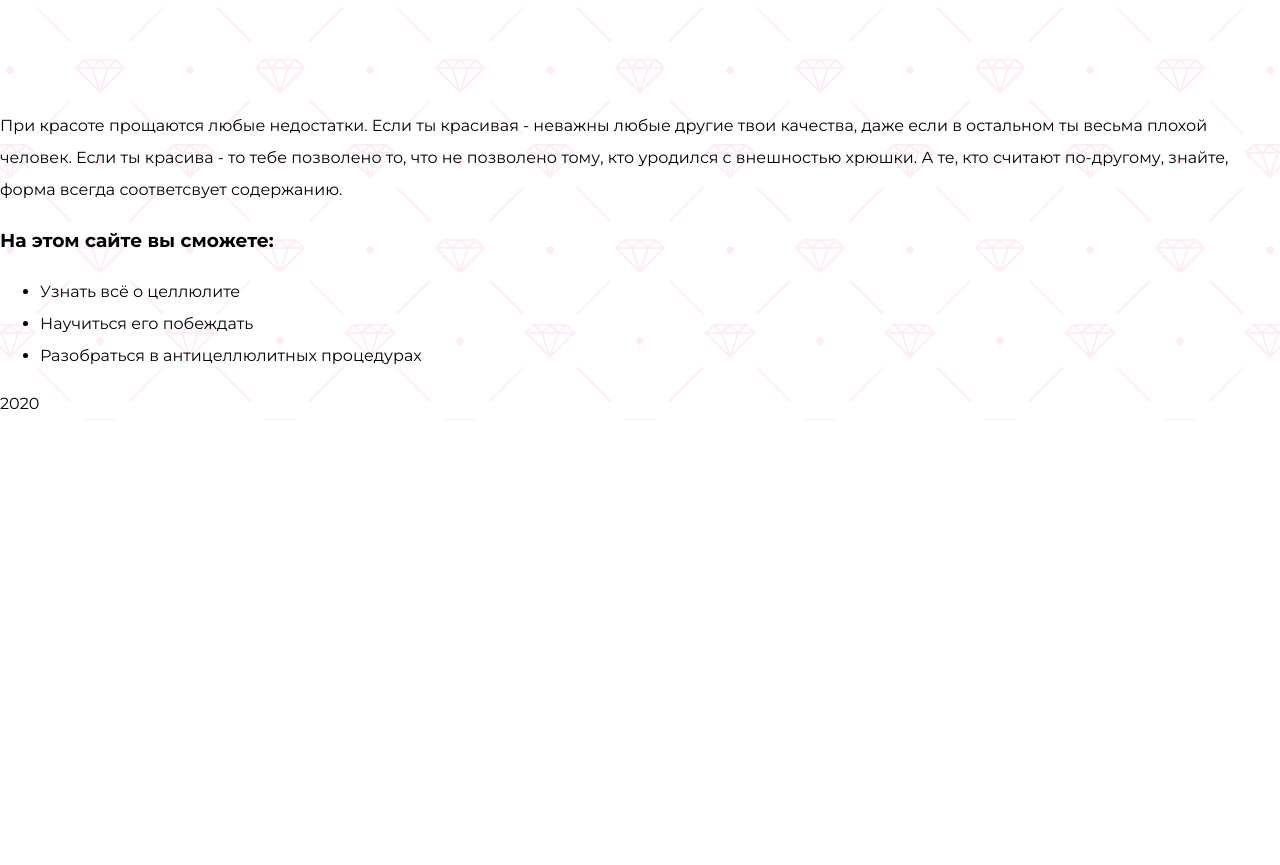
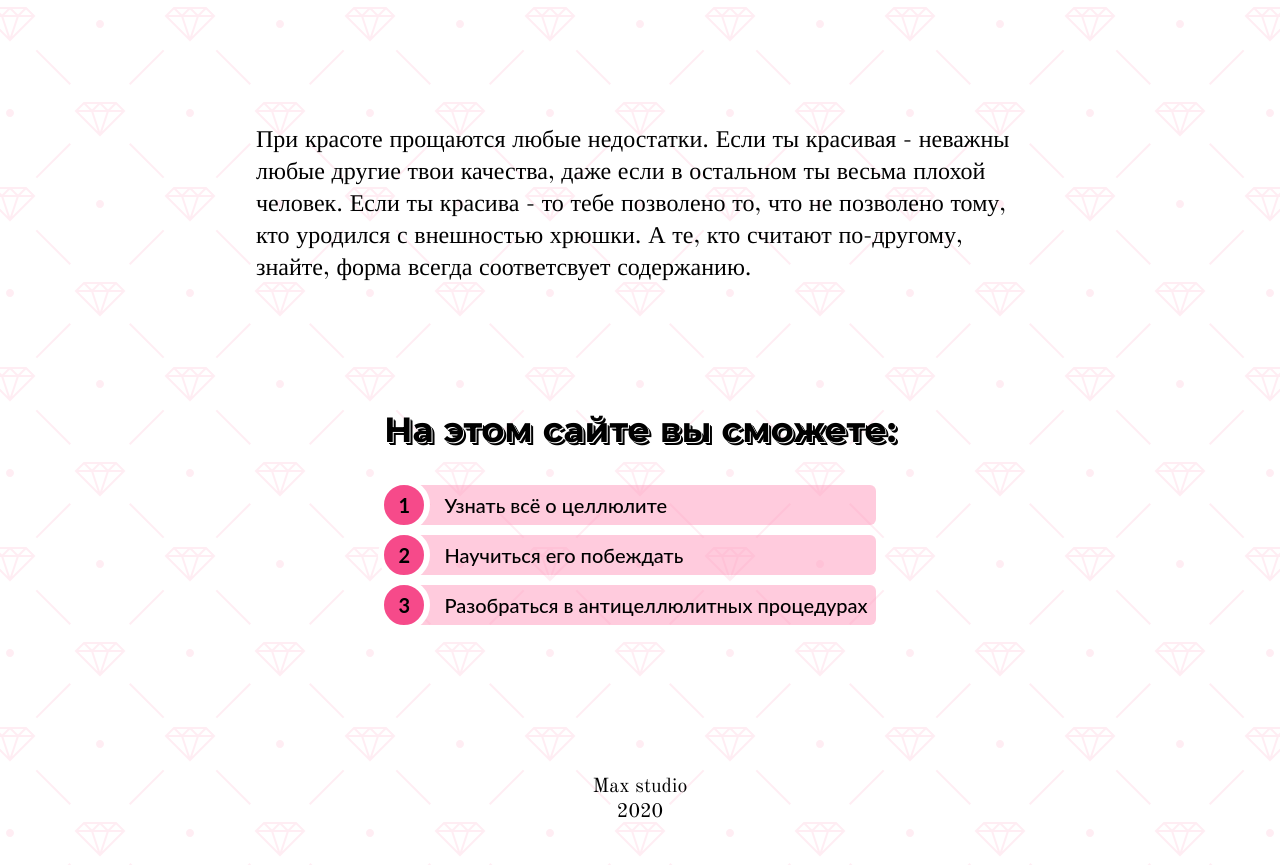
Before and after one commit to mitrokhin-max/beatiful, a plain HTML site: page index.html in a window 1280 px wide. Shown: the part 637-1502 px from the top of the page. Before the commit the page ends 1057 px from the top, so only its background shows below. Drawn offline with nearby package versions, Linux system fonts and the light colour scheme.

Commit message:
замена файлов

```diff
--- a/index.html
+++ b/index.html
@@ -35,27 +35,29 @@
        </div>
       </section>
 
-     <section>
+     <section class="text">
       <div>
         <p>При красоте прощаются любые недостатки. Если ты красивая - неважны любые другие твои качества, даже если в остальном ты весьма плохой человек. Если ты красива - то тебе позволено то, что не позволено тому, кто уродился с внешностью хрюшки. А те, кто считают по-другому, знайте, форма всегда соответсвует содержанию.</p>
       </div>
      </section>
 
-     <section>
-      <div>
-        <h3>На этом сайте вы сможете:</h3>
-        <ul>
-          <li>Узнать всё о целлюлите</li>
-          <li>Научиться его побеждать</li>
-          <li>Разобраться в антицеллюлитных процедурах</li>
-          </ul>
-          </div>
+     <section class="spiski">
+
+        <div class="zg"><h3>На этом сайте вы сможете:</h3></div>
+
+        <ol class="rounded">
+          <li><a href="#">Узнать всё о целлюлите</a></li>
+          <li><a href="#">Научиться его побеждать</a></li>
+          <li><a href="#">Разобраться в антицеллюлитных процедурах</a></li>
+        </ol>
+
       </section>
 
           </main>
 
 
-    <footer>
+    <footer class="page-footer">
+      Max studio<br>
       2020
     </footer>
 
--- a/style.css
+++ b/style.css
@@ -23,13 +23,13 @@ body {
   display: inline-block;
   margin: 20px;
   padding: 0 10px;
+  font-family: "Old Standard TT", "Times", "Times New Roman", serif;
   color: #fff;
   background-color: #f64a8a;
-
 }
 
 h1 {
-  font-size: 30px;
+  font-size: 35px;
   line-height: 0;
 }
 
@@ -63,7 +63,7 @@ nav a:focus {
   height: 500px;
   background-image: url("img/women.svg");
   background-repeat: no-repeat;
-  background-position-x: 70%;
+  background-position-x: 80%;
   background-position-y: 40%;
   background-size: 20%;
 }
@@ -112,3 +112,76 @@ blockquote cite {
 font-style: normal;
 text-transform: uppercase;
 }
+
+.text {
+  margin: 0 20%;
+  font-size: 24px;
+  font-weight: 500;
+  font-family: "Old Standard TT", "Times", "Times New Roman", serif;
+}
+
+.spiski {
+  margin: 100px 0;
+  display: flex;
+  flex-direction: column;
+  align-items: center;
+  align-content: stretch;
+}
+
+.zg {
+  width: auto;
+}
+
+.spiski div h3 {
+  line-height: 20px;
+  color: #000;
+  font-size: 35px;
+  text-shadow: 1px 1px white, 2px 2px black, 3px 3px black;
+}
+
+.rounded {
+width: auto;
+counter-reset: li;
+list-style: none;
+font: 20px 'Lato', sans-serif;
+font-weight: 500;
+padding: 0;
+display: inline-block;
+margin: auto;
+}
+.rounded a {
+position: relative;
+display: block;
+padding: .4em .4em .4em 2em;
+margin: .5em 0;
+background: rgba(255, 151, 187, 0.5);
+color: #000;
+text-decoration: none;
+border-radius: .3em;
+transition: .3s ease-out;
+}
+.rounded a:hover {background: rgba(192, 192, 192, 0.3);}
+.rounded a:hover:before {transform: rotate(360deg);}
+.rounded a:before {
+content: counter(li);
+counter-increment: li;
+position: absolute;
+left: -1.3em;
+top: 50%;
+margin-top: -1.3em;
+background: #f64a8a;
+height: 2em;
+width: 2em;
+line-height: 2em;
+border: .3em solid white;
+text-align: center;
+font-weight: bold;
+border-radius: 2em;
+transition: all .3s ease-out;
+}
+
+.page-footer {
+  padding: 40px 0;
+  text-align: center;
+  font: 20px "Old Standard TT", "Times", "Times New Roman", serif;
+}
```
